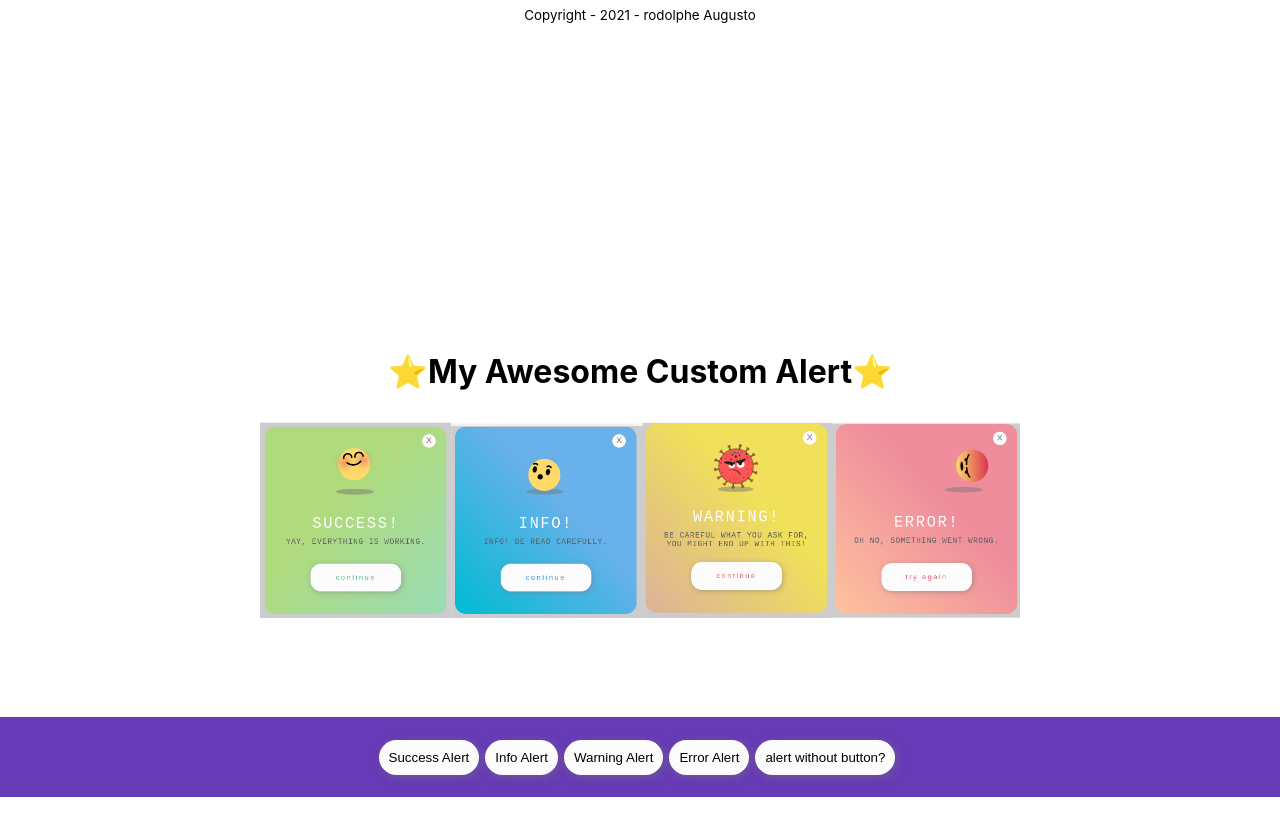
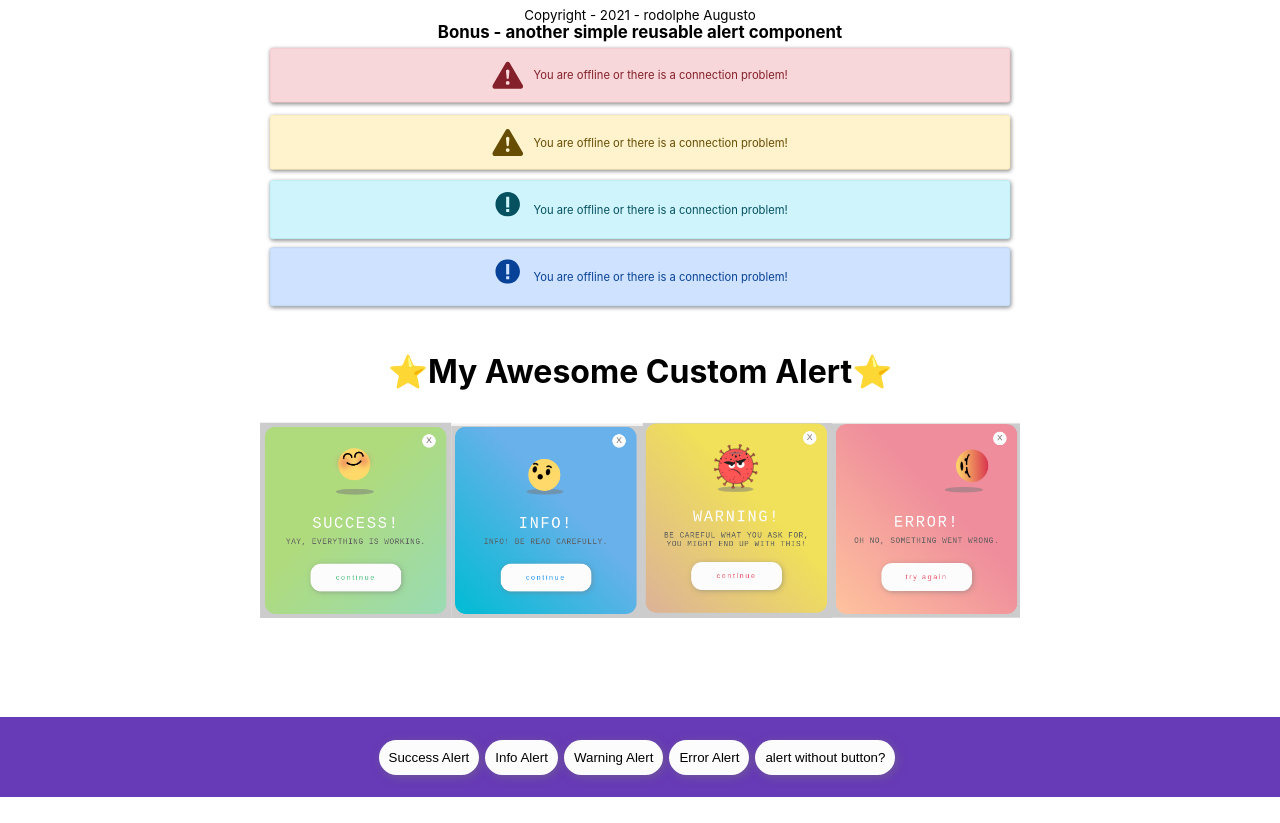
Before and after one commit to rodolphe37/my-awesome-custom-alert, a React (Create React App) app: page / in a window 1280 px wide. Built offline with nearby package versions, Linux system fonts and the light colour scheme.

Commit message:
readme file

```diff
--- a/src/App.css
+++ b/src/App.css
@@ -12,6 +12,7 @@
   justify-content: center;
   height: 80px;
   bottom: 3px;
+  z-index: 99;
 }
 
 .withoutButton.Message {
@@ -21,14 +22,6 @@
   color: darkred;
   word-break: break-word;
   right: auto;
-}
-@media screen and (max-width: 500px) {
-  .withoutButton.Message {
-    left: 0;
-  }
-  .appLogo h1 {
-    font-size: 18px;
-  }
 }
 
 .button-boxApp {
@@ -55,6 +48,51 @@
   width: 100%;
   height: 100vh;
 }
+.bonus-section {
+  height: 100vh;
+  width: 100%;
+  position: absolute;
+  transform: scale(0.7);
+  z-index: 1;
+  transform: scale(0.7) translate(0, -10em);
+}
+.bonus-section .offlineMessCOntainer {
+  margin-bottom: 26px;
+  position: initial;
+}
+.App .slide-in-top,
+.App .bounce-in-top {
+  z-index: 6 !important;
+}
+
+@media screen and (max-width: 500px) {
+  sub {
+    position: fixed;
+    width: 100%;
+    height: 40px;
+    top: 0;
+    left: 0;
+  }
+  .bonus-section {
+    top: 10px;
+  }
+  .appLogo h1 {
+    font-size: 18px;
+    margin-top: 10rem;
+  }
+  .withoutButton.Message {
+    left: 0;
+  }
+}
+@media screen and (device-width: 1280px) {
+  .bonus-section {
+    top: 15px;
+  }
+  .appLogo h1 {
+    font-size: 18px;
+    margin-top: 5rem;
+  }
+}
 
 @media screen and (min-width: 1000px) {
   .appLogo img {
--- a/src/App.js
+++ b/src/App.js
@@ -1,6 +1,7 @@
 import { useState } from "react";
 import "./App.css";
 import CustomAlertComponent from "./components/customAlert/CustomAlertComponent";
+import OfflineMessage from "./components/bonus/offlineMessage/OfflineMessage";
 import AppPicture from "./assets/componentPicture.svg";
 
 function App() {
@@ -82,6 +83,9 @@ function App() {
       withButton={withButtonOption ? true : false}
     />
   );
+
+  const demoOfflineMessage =
+    "You are offline or there is a connection problem!";
   return (
     <div className="App">
       {/*All 4 choices with boolean conditions to display & css effect */}
@@ -105,6 +109,13 @@ function App() {
           <ErrorAlert />
         </div>
       )}
+      <div className="bonus-section">
+        <h2>Bonus - another simple reusable alert component</h2>
+        <OfflineMessage type="danger" content={`${demoOfflineMessage}`} />
+        <OfflineMessage type="warning" content={`${demoOfflineMessage}`} />
+        <OfflineMessage type="info" content={`${demoOfflineMessage}`} />
+        <OfflineMessage type="primary" content={`${demoOfflineMessage}`} />
+      </div>
       <sub>Copyright - 2021 - rodolphe Augusto</sub>
       <div className="appLogo">
         <h1>⭐My Awesome Custom Alert⭐</h1>
--- /dev/null
+++ b/src/components/bonus/offlineMessage/OfflineMessage.js
@@ -0,0 +1,41 @@
+import "./offlineMessage.css";
+
+// For this reusable component you have many choices of type, you have :
+// danger - primary - success - warning - info -- This is pre formated style for all types of pop up message
+const OfflineMessage = ({ type, content }) => {
+  return (
+    <div className="offlineMessCOntainer">
+      <div className={` offline ${type} slide-in-bck-center`} role="alert">
+        {type === "danger" || type === "warning" ? (
+          <svg
+            id="exclamation-triangle-fill"
+            fill="currentColor"
+            viewBox="0 0 16 16"
+          >
+            <path d="M8.982 1.566a1.13 1.13 0 0 0-1.96 0L.165 13.233c-.457.778.091 1.767.98 1.767h13.713c.889 0 1.438-.99.98-1.767L8.982 1.566zM8 5c.535 0 .954.462.9.995l-.35 3.507a.552.552 0 0 1-1.1 0L7.1 5.995A.905.905 0 0 1 8 5zm.002 6a1 1 0 1 1 0 2 1 1 0 0 1 0-2z"></path>
+          </svg>
+        ) : type === "success" ? (
+          <svg id="check-circle-fill" fill="currentColor" viewBox="0 0 16 16">
+            <path d="M16 8A8 8 0 1 1 0 8a8 8 0 0 1 16 0zm-3.97-3.03a.75.75 0 0 0-1.08.022L7.477 9.417 5.384 7.323a.75.75 0 0 0-1.06 1.06L6.97 11.03a.75.75 0 0 0 1.079-.02l3.992-4.99a.75.75 0 0 0-.01-1.05z"></path>
+          </svg>
+        ) : type === "info" || type === "primary" ? (
+          <svg
+            version="1.1"
+            xmlns="http://www.w3.org/2000/svg"
+            width="35"
+            height="35"
+            viewBox="0 0 16 16"
+          >
+            <path
+              fill="currentColor"
+              d="M8 0c-4.4 0-8 3.6-8 8s3.6 8 8 8 8-3.6 8-8-3.6-8-8-8zM9 13h-2v-2h2v2zM9 10h-2v-7h2v7z"
+            ></path>
+          </svg>
+        ) : null}
+        {content}
+      </div>
+    </div>
+  );
+};
+
+export default OfflineMessage;
--- /dev/null
+++ b/src/components/bonus/offlineMessage/offlineMessage.css
@@ -0,0 +1,82 @@
+.offlineMessCOntainer {
+  position: absolute;
+  top: 3em;
+  z-index: 5;
+  display: flex;
+  align-items: center;
+  justify-content: center;
+
+  height: 70px;
+  border-radius: 5px;
+  width: 100%;
+}
+
+.offline {
+  position: relative;
+  padding: 1rem 1rem;
+  margin-bottom: 1rem;
+  border: 1px solid transparent;
+  border-radius: 0.25rem;
+  box-shadow: 1px 2px 6px grey;
+  width: 80%;
+  display: flex;
+  align-items: center;
+  justify-content: center;
+}
+.offline > svg {
+  width: 44px;
+  margin-right: 15px;
+}
+
+.offline .primary,
+.offline .info {
+  display: flex;
+  align-items: center;
+  justify-content: center;
+}
+.info > svg,
+.primary > svg {
+  margin-bottom: 15px;
+}
+
+.danger {
+  color: #842029;
+  background-color: #f8d7da;
+  border-color: #f5c2c7;
+}
+.primary {
+  color: #084298;
+  background-color: #cfe2ff;
+  border-color: #b6d4fe;
+}
+
+.success {
+  color: #0f5132;
+  background-color: #d1e7dd;
+  border-color: #badbcc;
+}
+.warning {
+  color: #664d03;
+  background-color: #fff3cd;
+  border-color: #ffecb5;
+}
+.info {
+  color: #055160;
+  background-color: #cff4fc;
+  border-color: #b6effb;
+  text-align: center;
+}
+
+.slide-in-bck-center {
+  animation: slide-in-bck-center 0.7s cubic-bezier(0.25, 0.46, 0.45, 0.94) both;
+}
+@keyframes slide-in-bck-center {
+  0% {
+    transform: translateZ(600px);
+    opacity: 0;
+  }
+  100% {
+    transform: translateZ(0);
+    opacity: 1;
+  }
+}
--- a/src/components/customAlert/CustomAlertComponent.js
+++ b/src/components/customAlert/CustomAlertComponent.js
@@ -108,8 +108,8 @@ const CustomAlertComponent = ({
       displayAlertError ||
       displayAlertWarning ||
       displayAlertInfo ? (
+        <Fragment>
           <div className="alert-overlay"></div>
-      ) : null}
           <div className="alert-box-content ">
             <div id="alert-container">
               {displayAlertSuccess ? (
@@ -143,6 +143,8 @@ const CustomAlertComponent = ({
             </div>
           </div>
         </Fragment>
+      ) : null}
+    </Fragment>
   );
 };
 
--- a/src/components/customAlert/customAlertStyle.css
+++ b/src/components/customAlert/customAlertStyle.css
@@ -20,6 +20,9 @@
 /* Warning & Error alert animation */
 .bounce-in-top {
   animation: bounce-in-top 1.1s both;
+  width: 100%;
+  position: fixed;
+  top: 22px;
 }
 @keyframes bounce-in-top {
   0% {
@@ -71,7 +74,7 @@
   width: 100%;
   height: 100vh;
   background: rgba(0, 0, 0, 0.2);
-  top: -22px !important;
+  top: -32px !important;
 }
 
 .alert-box-content {
```
Also changed, not shown: 1 other file (tests, documents, lock files or other folders). Lines whose indentation alone changed are shown as unchanged.
